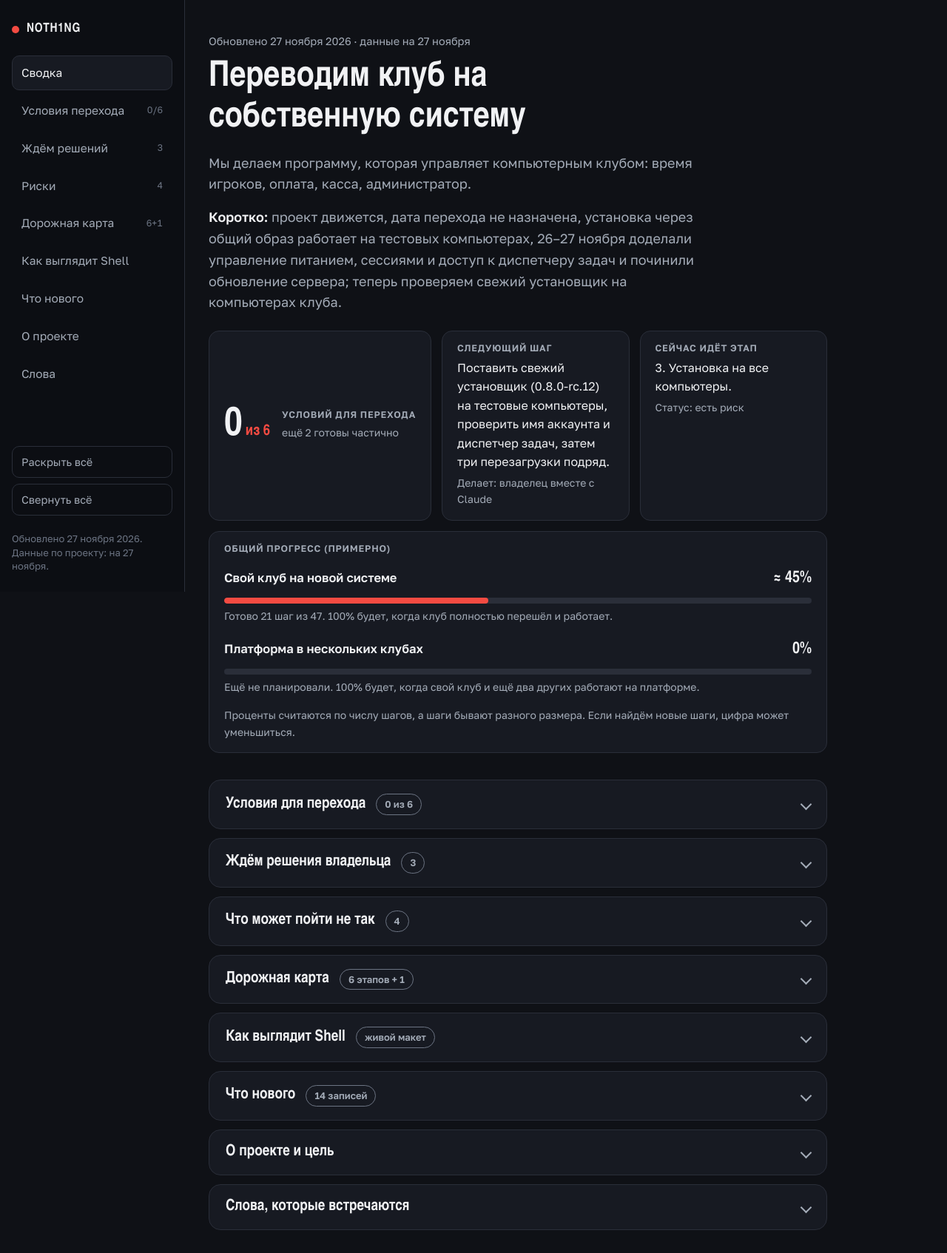
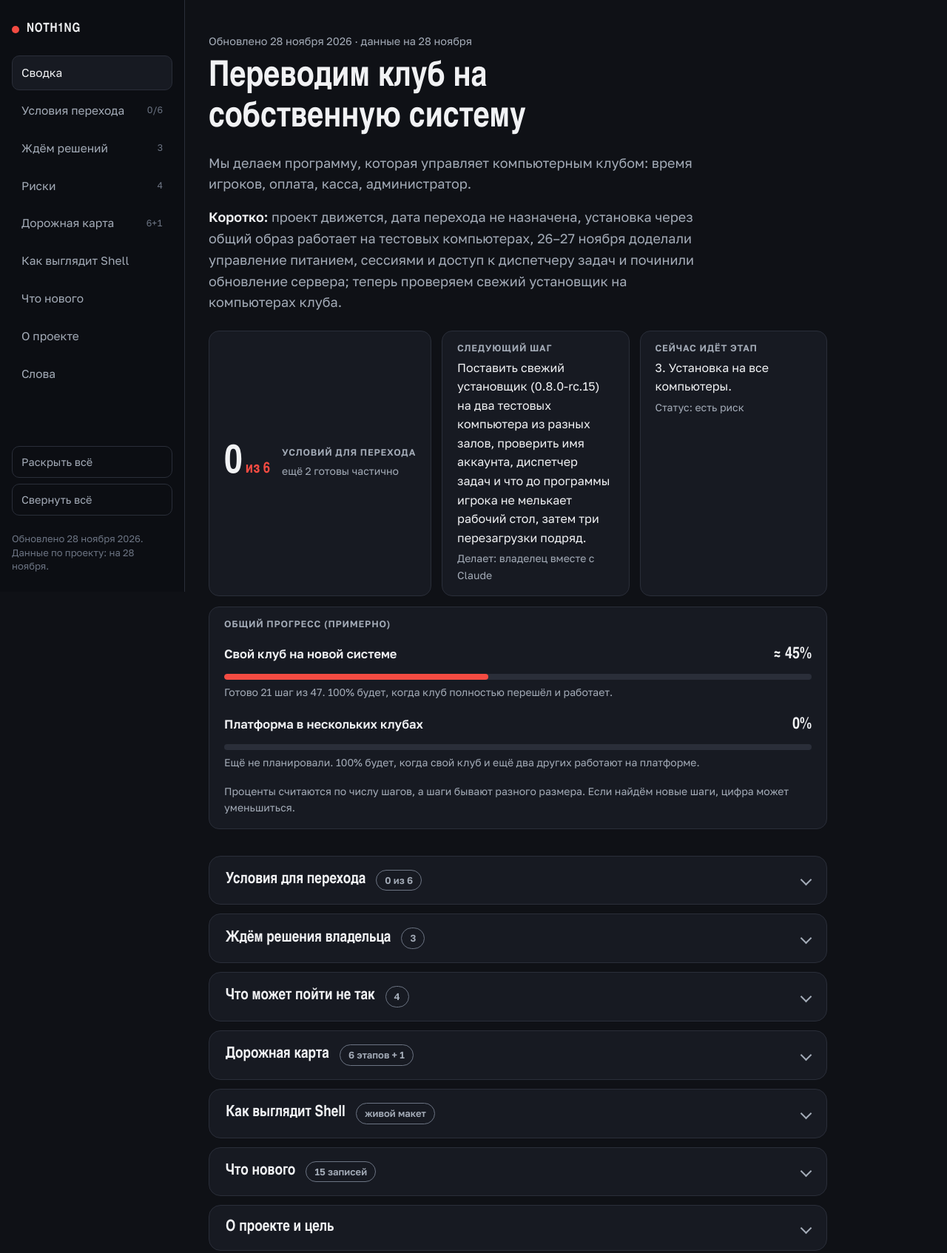
Before and after one commit to THEROCK-Cyber/noth1ng-status, a plain HTML site: page index.html in a window 1280 px wide. Shown: the top 1694 px of the page at 74% size. Drawn offline with Linux system fonts and the light colour scheme; a web font is replaced by a local one.

Commit message:
Статус на 28 ноября: установщик rc.15, экран входа, следующий шаг
Co-Authored-By: Claude Sonnet 5.5 <noreply@anthropic.com>
Claude-Session: https://claude.ai/code/session_01M7mCXshCy8QHrLRKrubJJa

```diff
--- a/index.html
+++ b/index.html
@@ -194,18 +194,18 @@ footer p+p{margin-top:6px}
     <button type="button" id="openAll">Раскрыть всё</button>
     <button type="button" id="closeAll">Свернуть всё</button>
   </div>
-  <p class="stamp">Обновлено 27 ноября 2026.<br>Данные по проекту: на 27 ноября.</p>
+  <p class="stamp">Обновлено 28 ноября 2026.<br>Данные по проекту: на 28 ноября.</p>
 </aside>
 
 <main>
   <div class="hero" id="svodka">
-    <p class="kicker">Обновлено 27 ноября 2026 · данные на 27 ноября</p>
+    <p class="kicker">Обновлено 28 ноября 2026 · данные на 28 ноября</p>
     <h1>Переводим клуб на собственную систему</h1>
     <p class="lead">Мы делаем программу, которая управляет компьютерным клубом: время игроков, оплата, касса, администратор.</p>
     <p class="lead"><b>Коротко:</b> проект движется, дата перехода не назначена, установка через общий образ работает на тестовых компьютерах, 26–27 ноября доделали управление питанием, сессиями и доступ к диспетчеру задач и починили обновление сервера; теперь проверяем свежий установщик на компьютерах клуба.</p>
     <div class="cards2">
       <div class="gate"><div class="big">0<small>из 6</small></div><div><h3>Условий для перехода</h3><p class="sm">ещё 2 готовы частично</p></div></div>
-      <div><h3>Следующий шаг</h3><p>Поставить свежий установщик (0.8.0-rc.12) на тестовые компьютеры, проверить имя аккаунта и диспетчер задач, затем три перезагрузки подряд.</p><p class="sm">Делает: владелец вместе с Claude</p></div>
+      <div><h3>Следующий шаг</h3><p>Поставить свежий установщик (0.8.0-rc.15) на два тестовых компьютера из разных залов, проверить имя аккаунта, диспетчер задач и что до программы игрока не мелькает рабочий стол, затем три перезагрузки подряд.</p><p class="sm">Делает: владелец вместе с Claude</p></div>
       <div><h3>Сейчас идёт этап</h3><p>3. Установка на все компьютеры.</p><p class="sm">Статус: есть риск</p></div>
     </div>
     <div class="prog">
@@ -318,7 +318,7 @@ footer p+p{margin-top:6px}
                 <li>Удалённое подключение администратора к компьютерам</li>
                 <li>Рабочий образ для всего клуба</li>
               </ul>
-              <p class="why"><b>Почему жёлтый:</b> установка через общий образ работает на тестовых компьютерах, но свежий установщик (0.8.0-rc.12), перезагрузки, полный цикл игры и рабочий образ ещё не проверены.</p>
+              <p class="why"><b>Почему жёлтый:</b> установка через общий образ работает на тестовых компьютерах, но свежий установщик (0.8.0-rc.15), перезагрузки, полный цикл игры и рабочий образ ещё не проверены.</p>
             </div>
           </details>
 
@@ -381,9 +381,10 @@ footer p+p{margin-top:6px}
     </details>
 
     <details class="sec" id="novoe">
-      <summary><h2>Что нового</h2><span class="badge">14 записей</span></summary>
+      <summary><h2>Что нового</h2><span class="badge">15 записей</span></summary>
       <div class="body">
         <ul class="log">
+          <li><time datetime="2026-11-28">28 ноября</time><span>Выпущен свежий установщик (0.8.0-rc.15) и подключён к скачиванию в панели. В программе игрока новый экран входа и заставка, без зависаний; в настройках панели появились «Брендинг и заставка» и эффекты экрана входа. Касса больше не получает ошибку «слишком много запросов» из-за фоновых обновлений. На двух тестовых компьютерах этот установщик ещё не проверяли, это следующий шаг.</span></li>
           <li><time datetime="2026-11-27">27 ноября</time><span>Нашли, что с утра сервер не обновлялся: две сборки подряд упали из-за ошибки в порядке сборки, и работала предыдущая версия. Исправили за час, теперь на сервере все изменения, включая сбор ошибок и понятные статусы питания. Панель теперь сразу подхватывает новую версию после обновления сервера, без обновления страницы вручную. Копии базы делаются каждый день без пропусков; подготовлена пошаговая инструкция для проверки восстановления и репетиции возврата к копии. Составлен список из 10 проверок до перехода.</span></li>
           <li><time datetime="2026-11-26">26 ноября</time><span>Доделали то, на чём спотыкались при проверке на тестовых компьютерах. В настройках панели два переключателя доступа к диспетчеру задач: для владельца (включён) и для клиентов (выключен по умолчанию); на тестовом компьютере включение сработало. Подтверждения «Перезагрузить» и «Завершить сессию» теперь работают и из контекстного меню карты клуба и раздела «Компьютеры». Если у клиента вышло время на выключенном компьютере, сессия сама закрывается. Кнопка «Включить» на карте доступна примерно через 20 секунд после выключения, а не через 3 минуты. В «Моём аккаунте» вместо слова «Игрок» показывается имя аккаунта. Свежий установщик 0.8.0-rc.12 подключён к панели; на клубных компьютерах он ещё не проверен.</span></li>
           <li><time datetime="2026-11-25">25 ноября</time><span>Установка через общий образ впервые заработала: два компьютера загрузились с тестовой копии образа, сами получили доступ у сервера и открыли программу игрока. По пути исправлены три ошибки: та самая «ошибка доступа к Program Files», неверное название режима в установщике и чёрный экран вместо экрана ожидания. Новый установщик собран, в панель ещё не выложен.</span></li>
```
